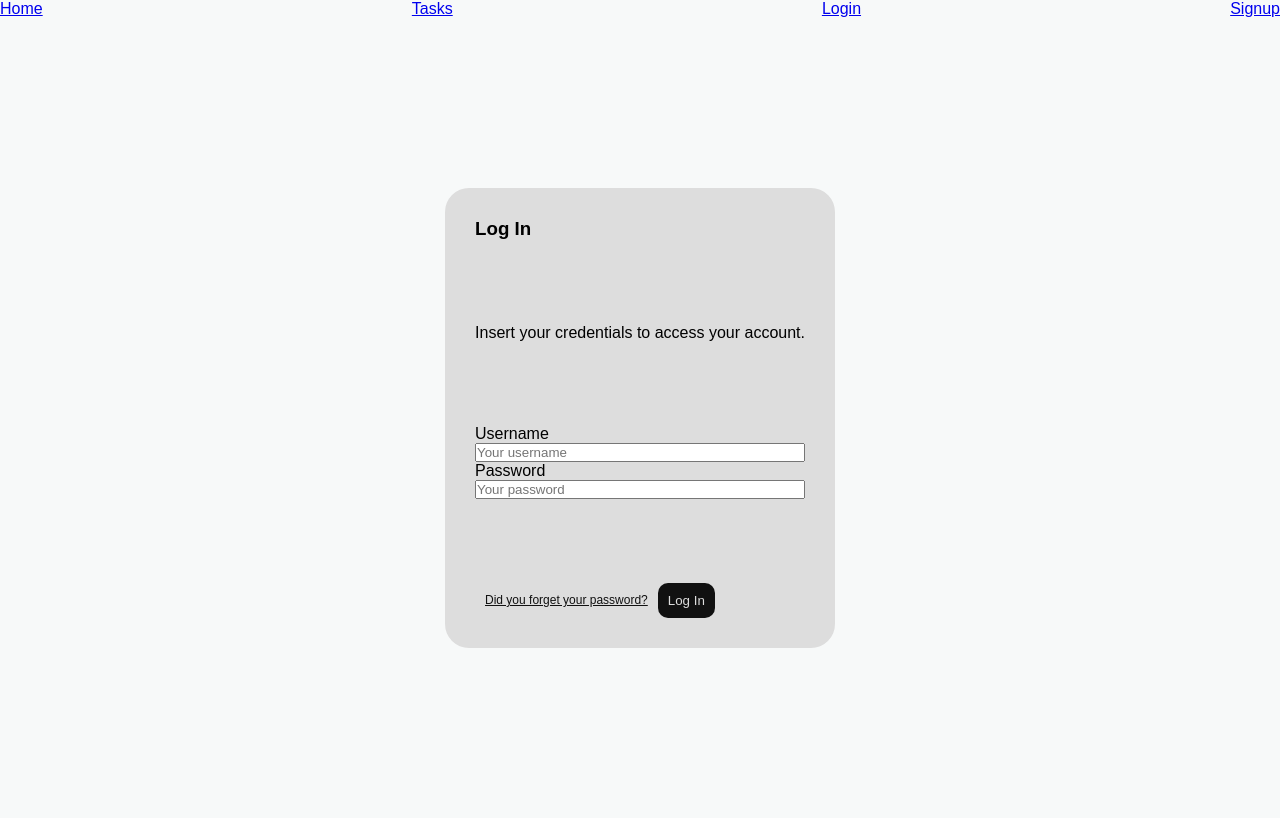
After one commit to Aleu79/django-project, a Django app: page /signip/ in a window 1280 px wide. The commit adds this page. Run offline with Django 5.2, Linux system fonts and the light colour scheme.

Commit message:
8th commit

```diff
--- a/sistema/urls.py
+++ b/sistema/urls.py
@@ -23,6 +23,5 @@ urlpatterns = [
     path('signup/',views.signup, name='signup'),
     path('tasks/', views.tasks , name='tasks'),
     path('logout/', views.signout , name='logout'),
-
-
+    path('signip/', views.signip , name='signip'),
 ]
--- /dev/null
+++ b/task/static/css/styles.css
@@ -0,0 +1,52 @@
+*{
+    margin: 0;
+    font-family: Arial, Helvetica, sans-serif;
+    padding: 0;
+}
+body{
+    background-color: #F7F9F9;
+}
+.content_list{
+    display: flex;
+    list-style-type: none;
+    justify-content: space-between;
+}
+.content_form{
+    display: flex;
+    flex-direction: column;
+    min-width: 30%;
+    padding: 30px;
+    background-color: #dddddd;
+    justify-content: space-between;
+    border-radius: 24px;
+    min-height: 400px;
+}
+.sections{
+    width: 100vw;
+    min-height: 100vh;
+    display: grid;
+    place-content: center;
+    gap: 10px;
+}
+._rows{
+    display: flex;
+    flex-direction: row;
+}
+._cols{
+    display: flex;
+    flex-direction: column;
+}
+.passwd_forget{
+    text-decoration: underline;
+    color: #111;
+    padding: 10px;
+    font-size: 12px;
+}
+.buttons{
+    padding: 10px;
+    text-align: center;
+    background-color: #111;
+    color: #ddd;
+    border-radius: 10px;
+    border: 0;
+}
--- a/task/templates/base.html
+++ b/task/templates/base.html
@@ -1,27 +1,33 @@
 <!DOCTYPE html>
 <html lang="en">
+{% load static %}
 <head>
+
     <meta charset="UTF-8">
     <meta name="viewport" content="width=device-width, initial-scale=1.0">
     <title>Django</title>
+    <link rel="stylesheet" href="{% static 'css/styles.css' %}">
+
 </head>
 <body>
     <nav>
         <header>
-            <ul>
+            <ul class="content_list">
                 <li><a href="/">Home</a></li>
                 <li><a href="/tasks">Tasks</a></li>
                 {% if user.is_authenticated %}
                 <li><a href="/logout">Logout</a></li>
                 {% else %}
+                <li><a href="/signip">Login</a></li>
                 <li><a href="/signup">Signup</a></li>
                 {% endif %}
             </ul>
         </header>
     </nav>
-
-    {% block content %}
-    {% endblock %}
+    <section class="sections">
+        {% block content %}
+        {% endblock %}
+    </section>
 
 
 </body>
--- /dev/null
+++ b/task/templates/signip.html
@@ -0,0 +1,19 @@
+{% extends 'base.html' %}
+
+{% block content %}
+<form action="POST" class="content_form">
+
+    <h3>Log In</h3>
+    <label for="">Insert your credentials to access your account.</label>
+    <div class="_cols">
+        <label for="id_logueado">Username</label>
+        <input class="inputs" type="text" name="log" placeholder="Your username">
+        <label for="id_passwd">Password</label>
+        <input class="inputs" type="password" name="password_1" placeholder="Your password">
+    </div>
+    <div class="_rows">
+        <a href="/forget-password" class="passwd_forget">Did you forget your password?</a>
+        <input type="submit" class="buttons" value="Log In">
+    </div>
+</form>
+{% endblock %}
--- a/task/views.py
+++ b/task/views.py
@@ -7,9 +7,7 @@ from django.db import IntegrityError
 # Create your views here.
 
 def home(request):
-    return render(request, 'home.html',{
-
-    })
+    return render(request, 'home.html',)
 
 
 def signup(request):
@@ -38,3 +36,6 @@ def tasks(request):
 def signout(request):
     logout(request)
     return redirect('home')
+
+def signip(request):
+    return render(request,'signip.html')
```
Also changed, not shown: db.sqlite3.
